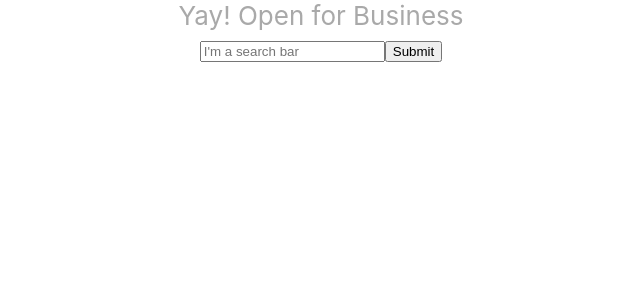
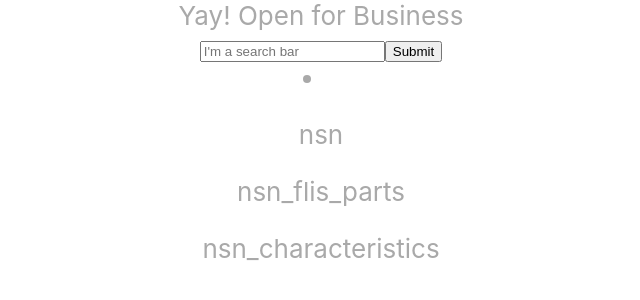
Before and after one commit to CodeMama96/test2, a React (Create React App) app in the folder test_2/: page / in a window 1280 px wide. Shown: the top 300 px of the page, without its empty margins (319-959 px from the left). Built offline with nearby package versions, Linux system fonts and the light colour scheme.

Commit message:
search bar edits

```diff
--- a/test_2/src/App.js
+++ b/test_2/src/App.js
@@ -1,5 +1,6 @@
 import SearchBar from './components/SearchBar'
 import './App.css';
+import PartsContainer from './components/PartsContainer';
 
 function App() {
   return (
@@ -7,6 +8,7 @@ function App() {
       <header className="App-header">
         Yay! Open for Business
         <SearchBar/>
+        <PartsContainer/>
       </header>
     </div>
   );
--- a/test_2/src/components/Part.js
+++ b/test_2/src/components/Part.js
@@ -3,3 +3,16 @@
 //aerobasegroup.`nsn`,
 //aerobasegroup.`nsn_flis_parts`,
 //aerobasegroup.`nsn_characteristics`
+
+const Part = props =>{
+    return(
+        <div className="each-part">
+            <p>nsn</p>
+            <p>nsn_flis_parts</p>
+            <p>nsn_characteristics </p>
+        </div>
+    )
+}
+
+
+export default Part
--- a/test_2/src/components/PartsContainer.js
+++ b/test_2/src/components/PartsContainer.js
@@ -1 +1,16 @@
+import React, {Component} from 'react';
+import Part from './Part'
+
+class PartsContainer extends Component{
+    render(){
+        return(
+            <div>
+                <li><Part/></li>
+            </div>
+        )
+    }
+}
+
+export default PartsContainer
+
 //this will list ALL the productsm this is the iteration, and there will be a link to the individual part
```
